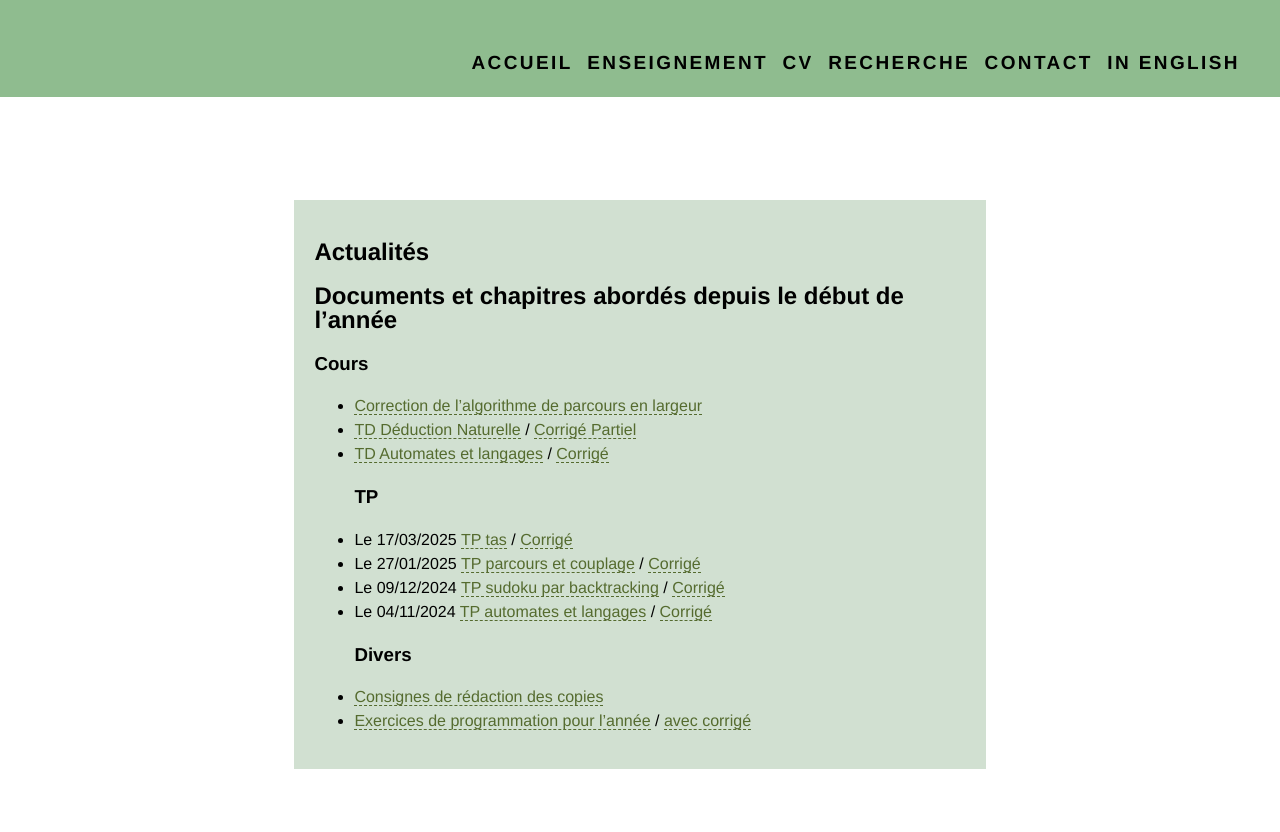
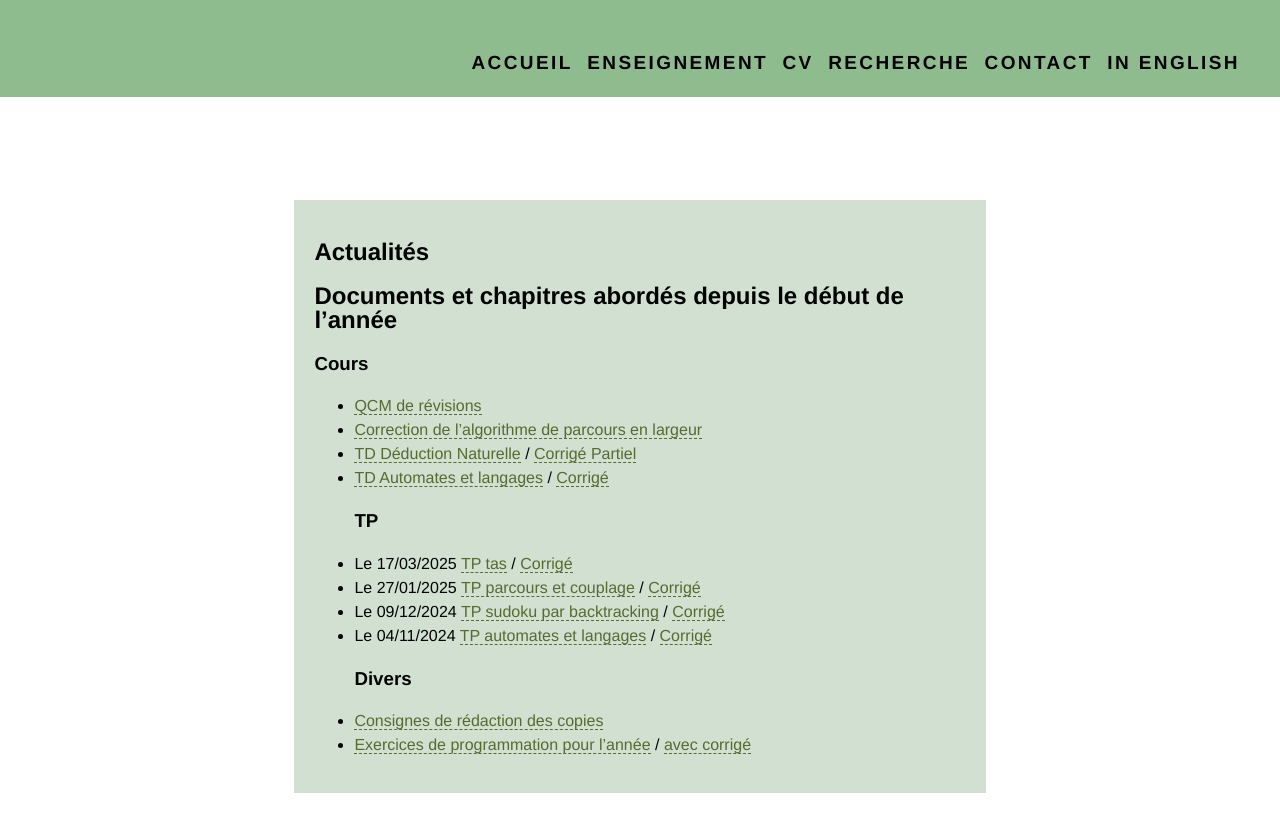
Before and after one commit to VladislavTempez/Vladislavtempez.github.io, a Jekyll site: the page built from pages/mp-star.md, in a window 1280 px wide. Shown: the top 832 px of the page. Built offline with Jekyll 4.4.1, drawn with Linux system fonts in a browser that asks for light colours.

Commit message:
lien QCM révisions MP*

```diff
--- a/pages/mp-star.md
+++ b/pages/mp-star.md
@@ -8,6 +8,7 @@ description: Vladislav Tempez - Enseignement - MP - Informatique
 
 ## Documents et chapitres abordés depuis le début de l'année
 ### Cours
+- [QCM de révisions](https://nc-lycees.netocentre.fr/s/o3k4GsamE5JoScK)
 - [Correction de l'algorithme de parcours en largeur](https://nc-lycees.netocentre.fr/s/PdE7G8rXGTFXTdo)
 - [TD Déduction Naturelle](https://nc-lycees.netocentre.fr/s/S5zxP6pBAqdbZMH) / [Corrigé Partiel](https://nc-lycees.netocentre.fr/s/W52ojF6CL9YDsbe)
 - [TD Automates et langages](https://nc-lycees.netocentre.fr/s/Rwp2Pqksk5E5Set) / [Corrigé](https://nc-lycees.netocentre.fr/s/PPpc2Y4EJneP4DD)
```
